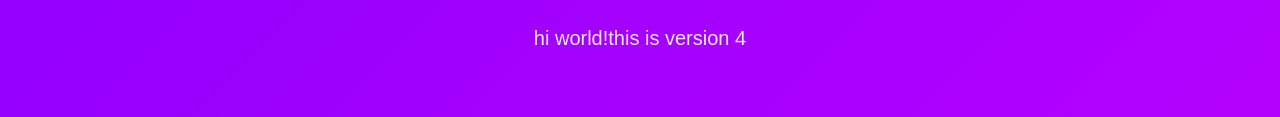
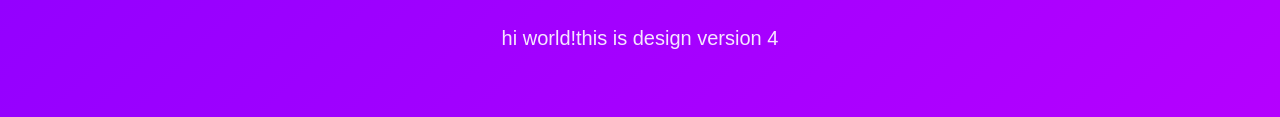
Before and after one commit to rahilasana/rahilarepo, a plain HTML site: page index.html in a window 1280 px wide. Shown: the part 394-511 px from the top of the page. Drawn offline with Linux system fonts and the light colour scheme.

Commit message:
changes on design branch

```diff
--- a/index.html
+++ b/index.html
@@ -9,6 +9,6 @@
 <body>
  <div class="container">
  <h1>ya Allah Ya Rasool(PBUH) </h1>
- <p>hi world!this is version 4</p>
+ <p>hi world!this is design  version 4</p>
  </div>
  </body>
```
